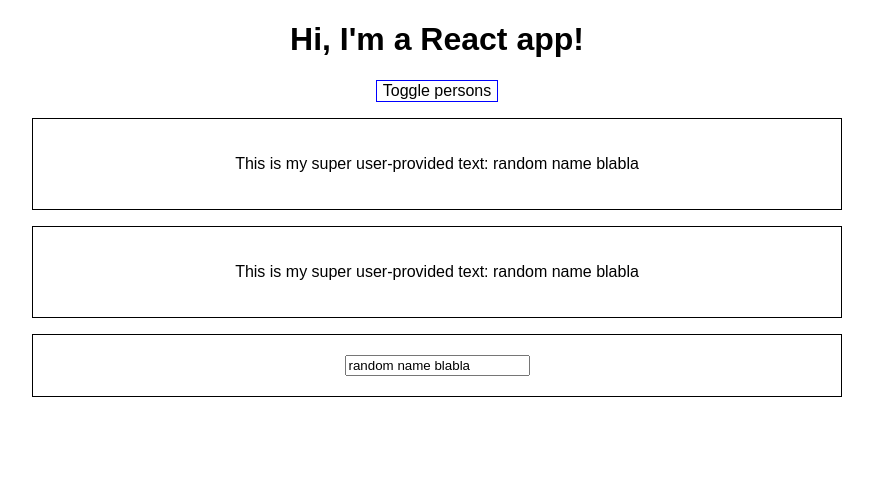
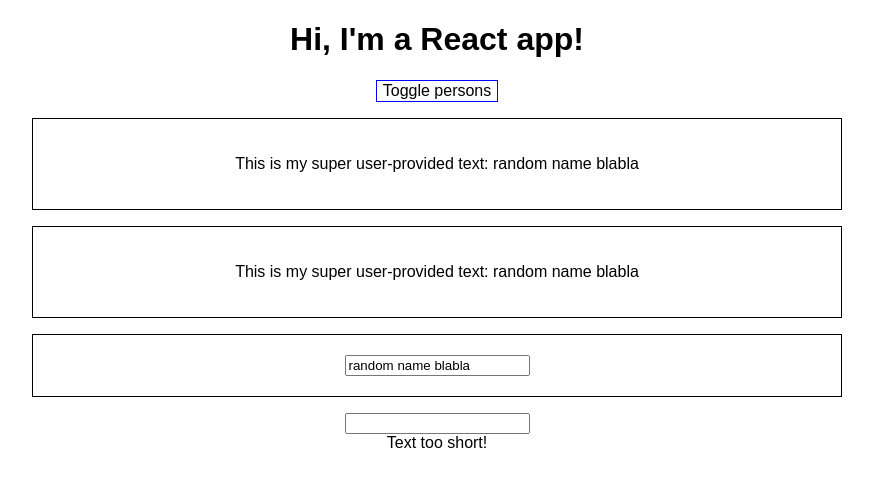
Before and after one commit to Mossie93/react-complete-guide, a React (Create React App) app: page / in a window 1280 px wide. Shown: the top 486 px of the page, without its empty margins (203-1076 px from the left). Built offline with nearby package versions, Linux system fonts and the light colour scheme.

Commit message:
Homework no2 - Add validation component

```diff
--- a/src/App.js
+++ b/src/App.js
@@ -3,6 +3,7 @@ import './App.css';
 import Person from './Person/Person';
 import UserInput from './UserInput/UserInput';
 import UserOutput from './UserOutput/UserOutput';
+import ValidationComponent from './ValidationComponent/ValidationComponent';
 
 class App extends Component {
   state = {
@@ -12,7 +13,8 @@ class App extends Component {
       { id: 3, name: 'rock', age: 1600 }
     ],
     username: 'random name blabla',
-    showPersons: false
+    showPersons: false,
+    textToValidate: ''
   }
 
   togglePersonsHandler = () => {
@@ -43,6 +45,11 @@ class App extends Component {
     const persons = [...this.state.persons];
     persons[personIndex] = person;
     this.setState({persons: persons});
+  }
+
+  changeTextToValidate = (event) => {
+    const newText = event.target.value;
+    this.setState({textToValidate: newText});
   }
 
   render() {
@@ -83,9 +90,16 @@ class App extends Component {
         </button>
         {persons}
 
-        <UserOutput username={this.state.username}></UserOutput>
-        <UserOutput username={this.state.username}></UserOutput>
-        <UserInput changed={this.usernameChangeHandler} username={this.state.username}></UserInput>
+        <div className="FirstHomework">
+          <UserOutput username={this.state.username}></UserOutput>
+          <UserOutput username={this.state.username}></UserOutput>
+          <UserInput changed={this.usernameChangeHandler} username={this.state.username}></UserInput>
+        </div>
+
+        <div className="SecodHomework">
+          <input onChange={this.changeTextToValidate}></input>
+          <ValidationComponent textToValidate={this.state.textToValidate}/>
+        </div>
       </div>
     );
   }
--- /dev/null
+++ b/src/ValidationComponent/ValidationComponent.js
@@ -0,0 +1,17 @@
+import React from 'react';
+
+const validationComponent = (props) => {
+  let validationMessage='Text too short!';
+
+  if(props.textToValidate.length >= 5) {
+    validationMessage='Text long enough';
+  }
+
+  return(
+    <div>
+      {validationMessage}
+    </div>
+  );
+};
+
+export default validationComponent;
```
